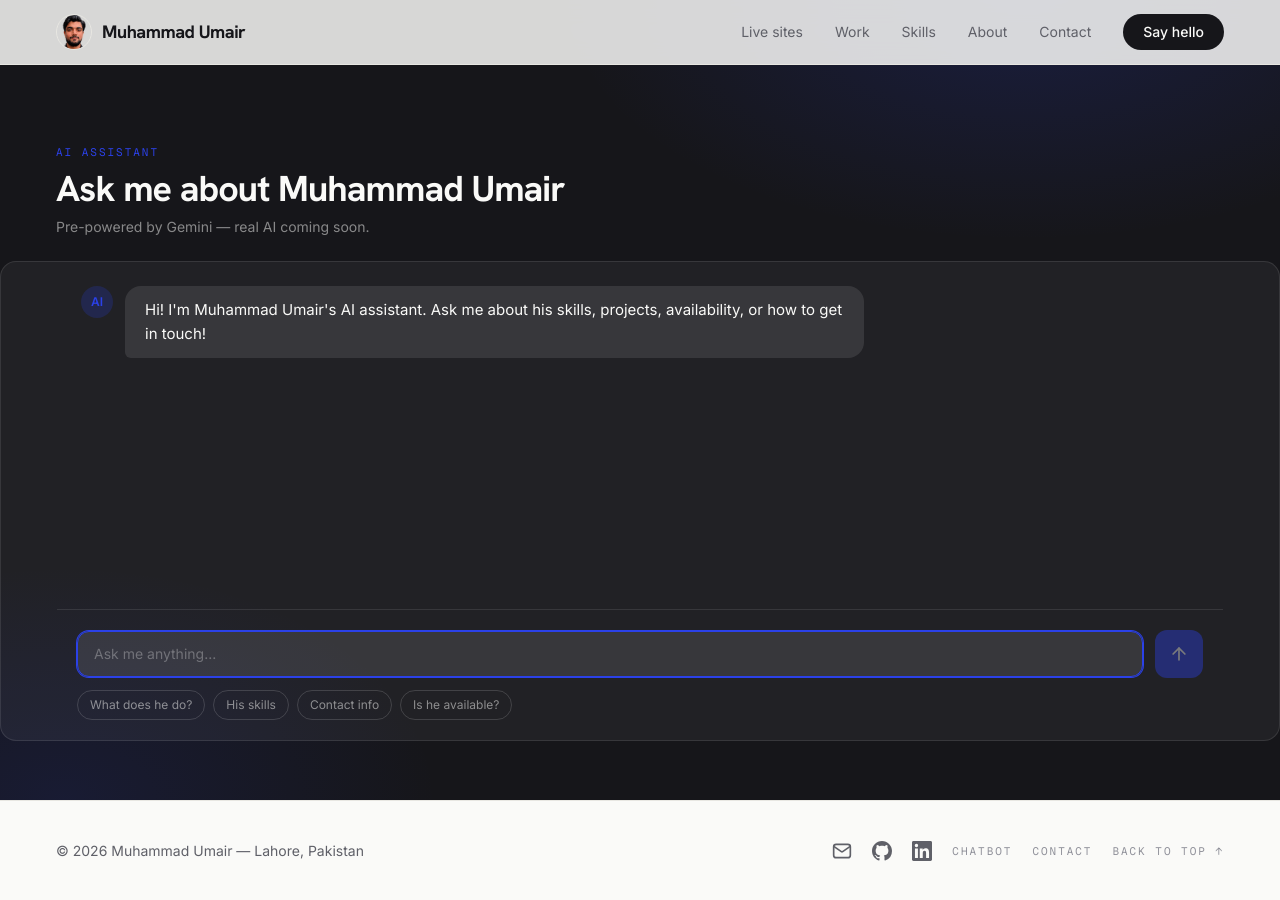
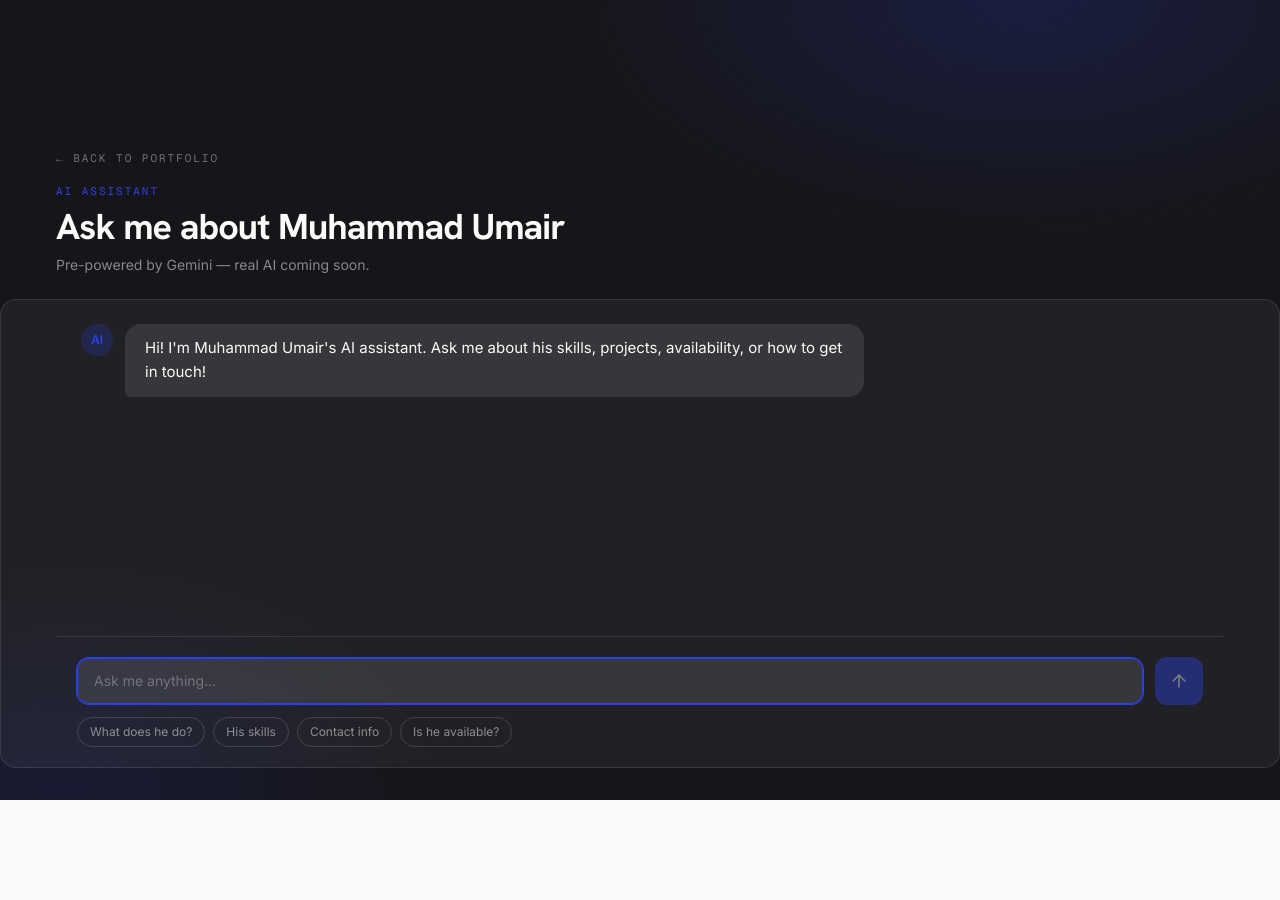
Before and after one commit to teetoumair/Muhammad-Umair-Portfolio, a React (Vite) app: page /chatbot in a window 1280 px wide. After the commit the page ends 800 px from the top, so only its background shows below. Built offline with nearby package versions, Linux system fonts and the light colour scheme.

Commit message:
feat: make chatbot standalone page without header/footer, add back link

```diff
--- a/src/App.tsx
+++ b/src/App.tsx
@@ -10,9 +10,9 @@ export default function App() {
     <>
       <JsonLd />
       <Routes>
+        <Route path="chatbot" element={<ChatbotPage />} />
         <Route element={<PageLayout />}>
           <Route index element={<HomePage />} />
-          <Route path="chatbot" element={<ChatbotPage />} />
           <Route path="contact" element={<ContactPage />} />
         </Route>
       </Routes>
--- a/src/components/pages/ChatbotPage.tsx
+++ b/src/components/pages/ChatbotPage.tsx
@@ -1,4 +1,5 @@
 import { useState, useRef, useEffect } from 'react'
+import { Link } from 'react-router'
 import ChatBubble, { type ChatMessage } from '../ui/ChatBubble'
 import { ArrowUpRightIcon } from '../ui/icons'
 
@@ -131,6 +132,12 @@ export default function ChatbotPage() {
 
       <div className="relative flex flex-1 flex-col pt-28 pb-8 sm:pt-36">
         <div className="shell mb-6">
+          <Link
+            to="/"
+            className="label-mono mb-4 inline-flex items-center gap-2 text-paper/40 transition-colors hover:text-paper"
+          >
+            ← Back to portfolio
+          </Link>
           <p className="label-mono mb-2 text-accent">AI Assistant</p>
           <h1 className="font-display text-3xl font-bold tracking-tight text-paper sm:text-4xl">
             Ask me about Muhammad Umair
```
